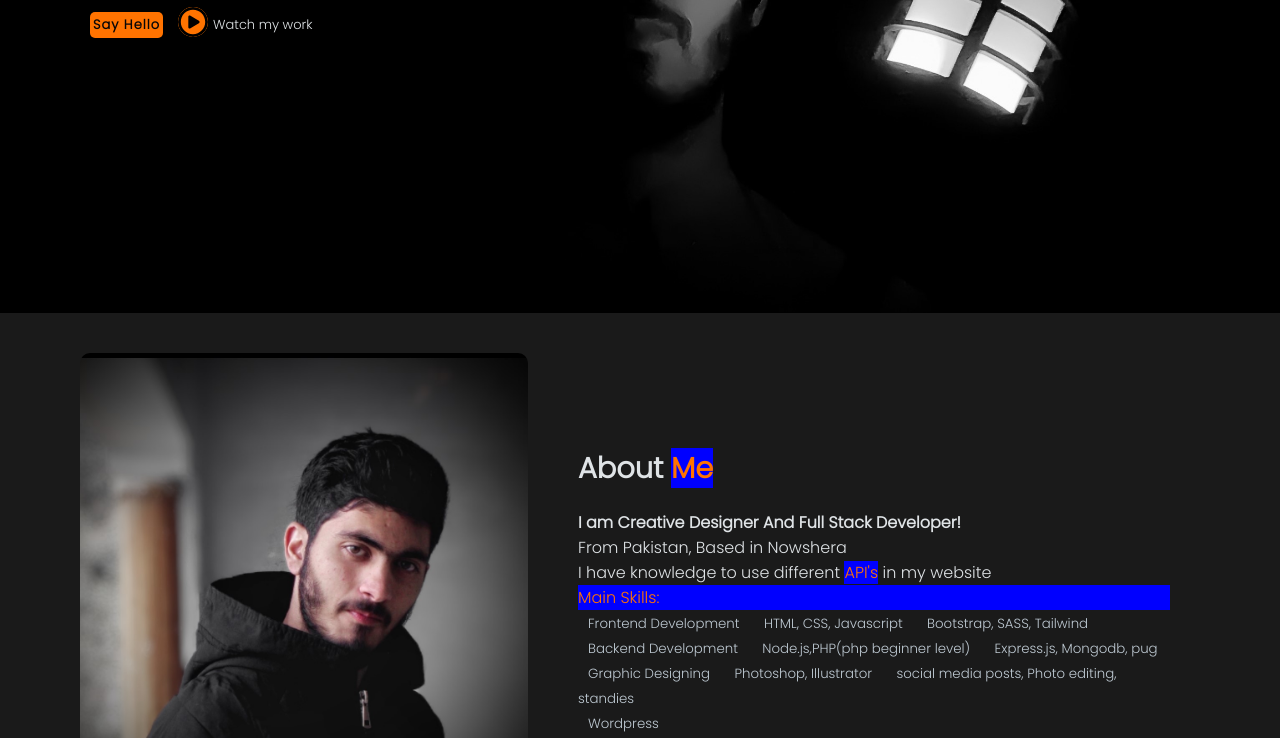
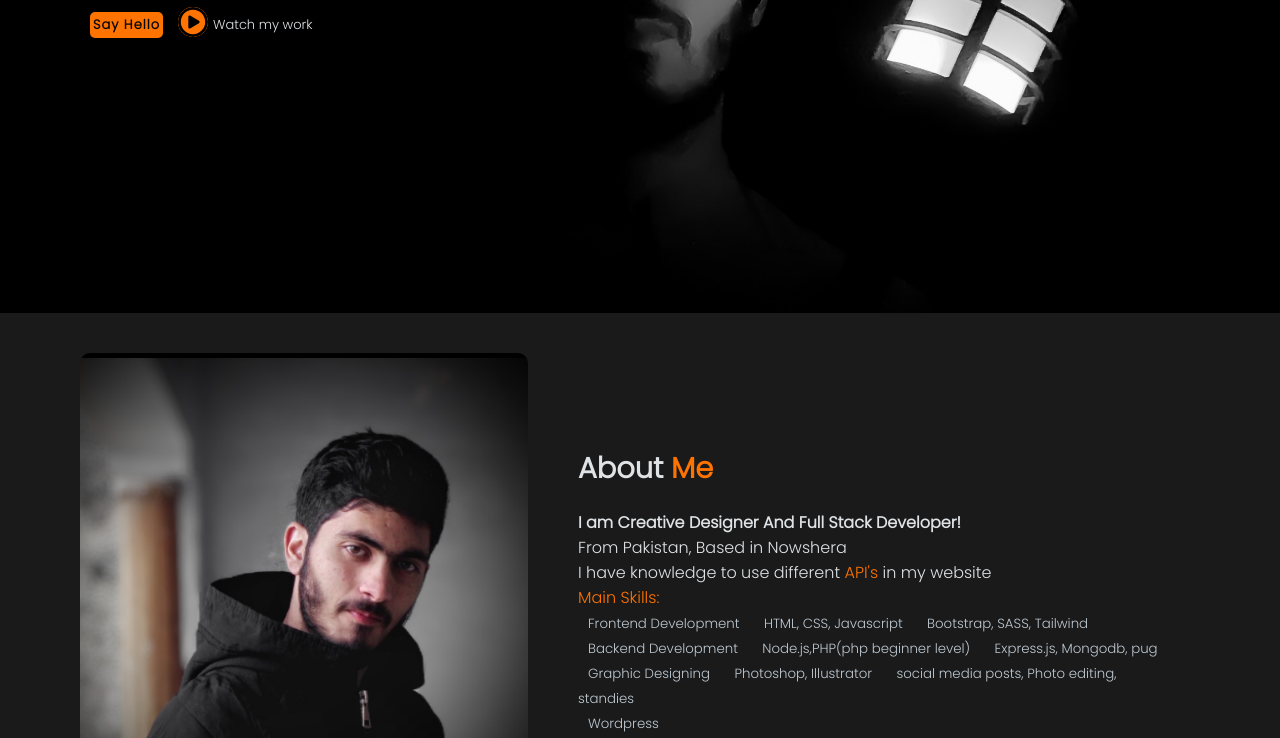
Before and after one commit to cwdanii/portfolio, a plain HTML site: page index.html in a window 1280 px wide. Shown: the part 487-1225 px from the top of the page. Drawn offline with nearby package versions, Linux system fonts and the light colour scheme.

Commit message:
remove extra stylesheet

```diff
--- a/index.html
+++ b/index.html
@@ -22,11 +22,7 @@
             emailjs.init("pGTXBZ1LL83oblJWq");
         })();
     </script>
-    <style>
-        .org{
-            background-color: blue;
-        }
-    </style>
+
 </head>
 
 <body>
```
